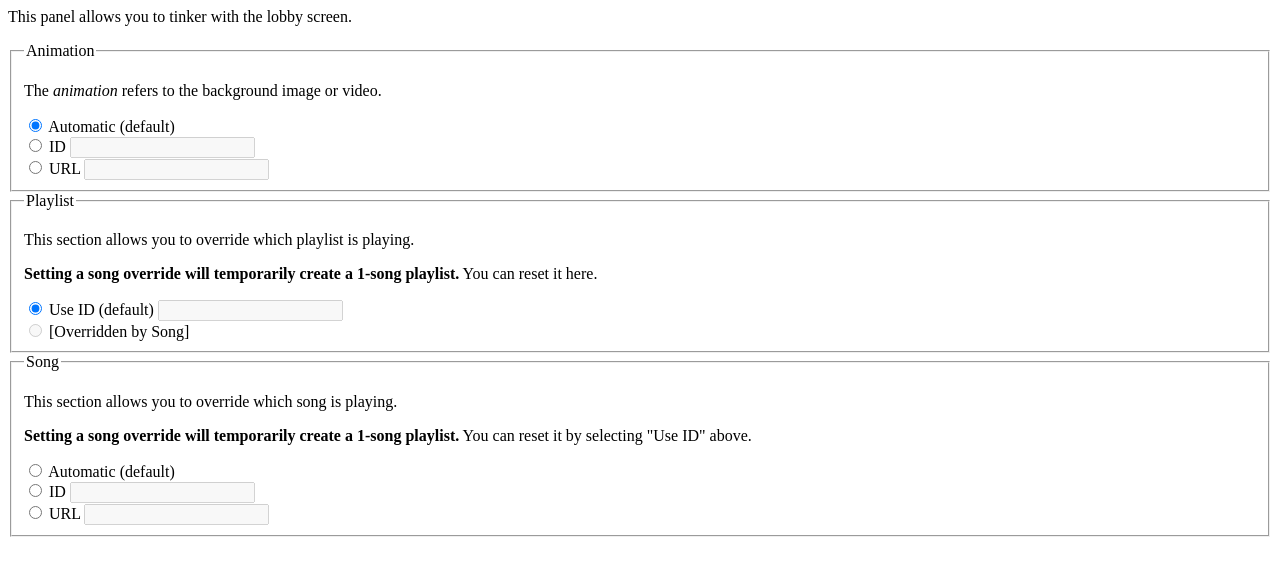
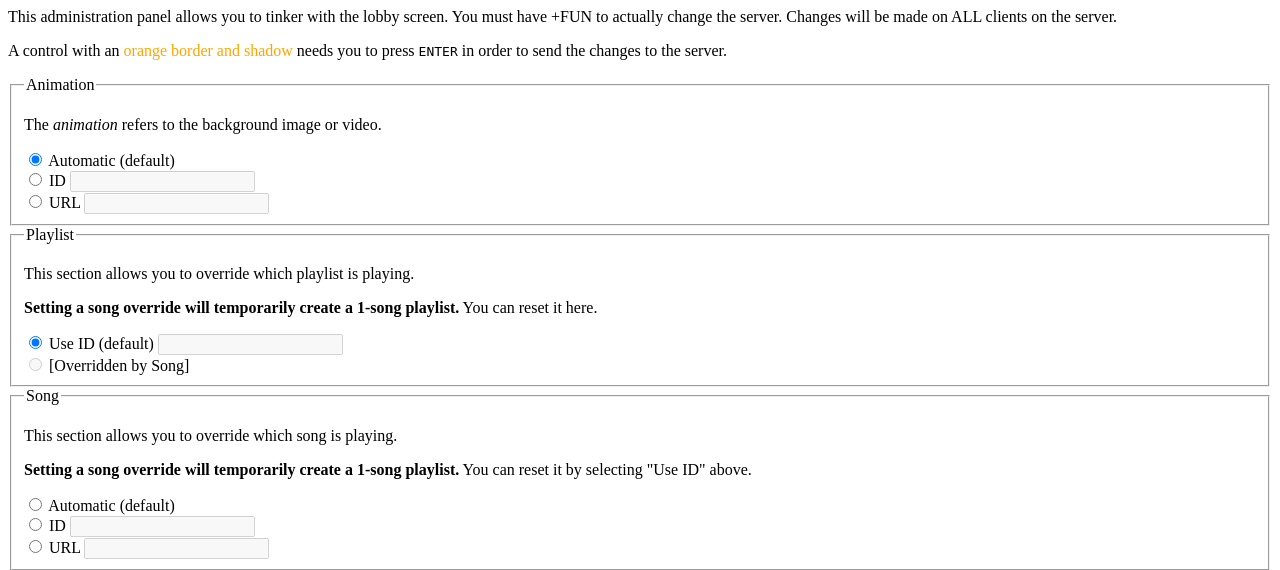
Before and after one commit to N3X15/vgws, a PHP site: template templates/ingame/lobby/tinkermenu.twig in a window 1280 px wide. Shown: the top 570 px of the page. Run offline with PHP 8.4, Linux system fonts and the light colour scheme; the template is opened without the code that fills it, so the values that code supplies are empty; some libraries are stand-ins or nearby versions.

Commit message:
Little fixes for the lobby.

```diff
--- a/templates/ingame/lobby/tinkermenu.twig
+++ b/templates/ingame/lobby/tinkermenu.twig
@@ -1,4 +1,5 @@
-<p>This panel allows you to tinker with the lobby screen.</p>
+<p>This administration panel allows you to tinker with the lobby screen. You must have +FUN to actually change the server. Changes will be made on ALL clients on the server.</p>
+<p>A control with an <span style="color:#ffa500">orange border and shadow</span> needs you to press <code>ENTER</code> in order to send the changes to the server.</p>
 <fieldset>
   <legend>Animation</legend>
   <p>The <em>animation</em> refers to the background image or video.</p>
@@ -17,7 +18,7 @@
   </div>
   <div class="line">
     <label>
-      <input type="radio" name="radAnimOverride" id="radAnimOverrideID" class="radAnimOverride" value="url" />
+      <input type="radio" name="radAnimOverride" id="radAnimOverrideURL" class="radAnimOverride" value="url" />
       <span title="Use an external URL for the animation">URL</span>
     </label>
     <input type="text" id="txtAnimURL" value="" disabled />
```
Also changed, not shown: style/lobby.scss (+18 -0 lines), img/gear.svg, 4 other files.
